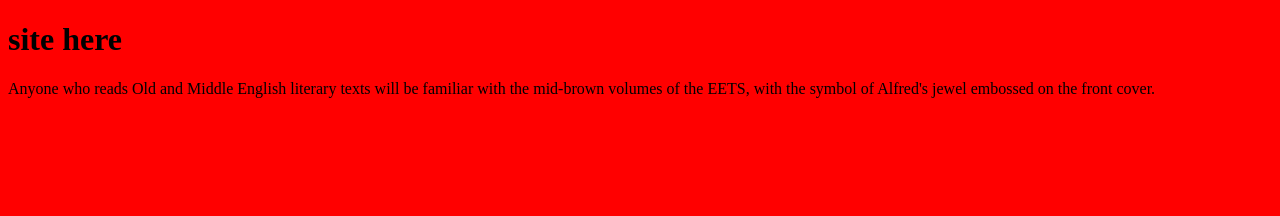
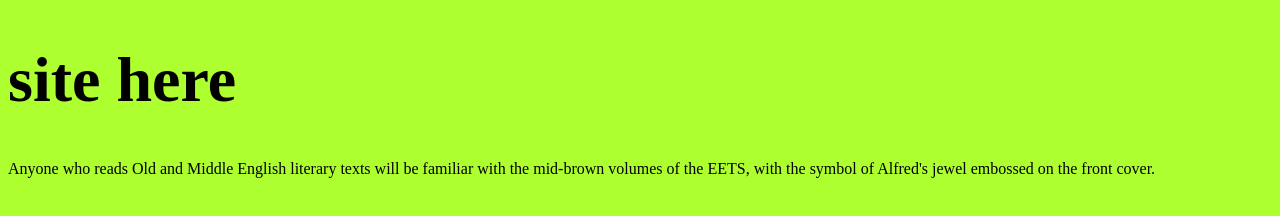
Before and after one commit to AlexandrWilliams/FrondEnd, a plain HTML site: page Index.html in a window 1280 px wide. Drawn offline with Linux system fonts and the light colour scheme.

Commit message:
green bg

```diff
--- a/css/style.css
+++ b/css/style.css
@@ -1,3 +1,6 @@
 body{
-	background: red;
+	background: greenyellow;
 }
+h1{
+	font-size: 64px;
+}
```
